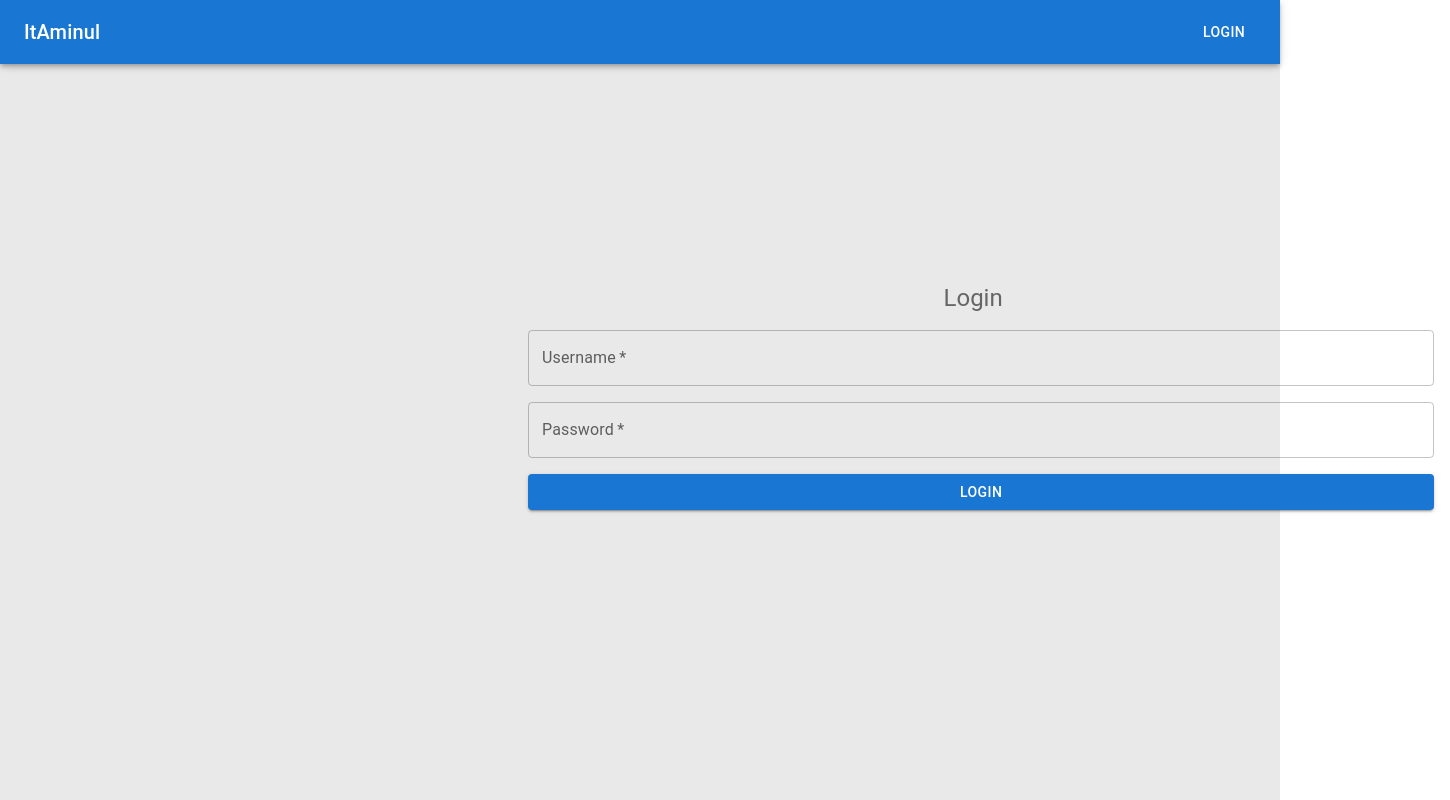
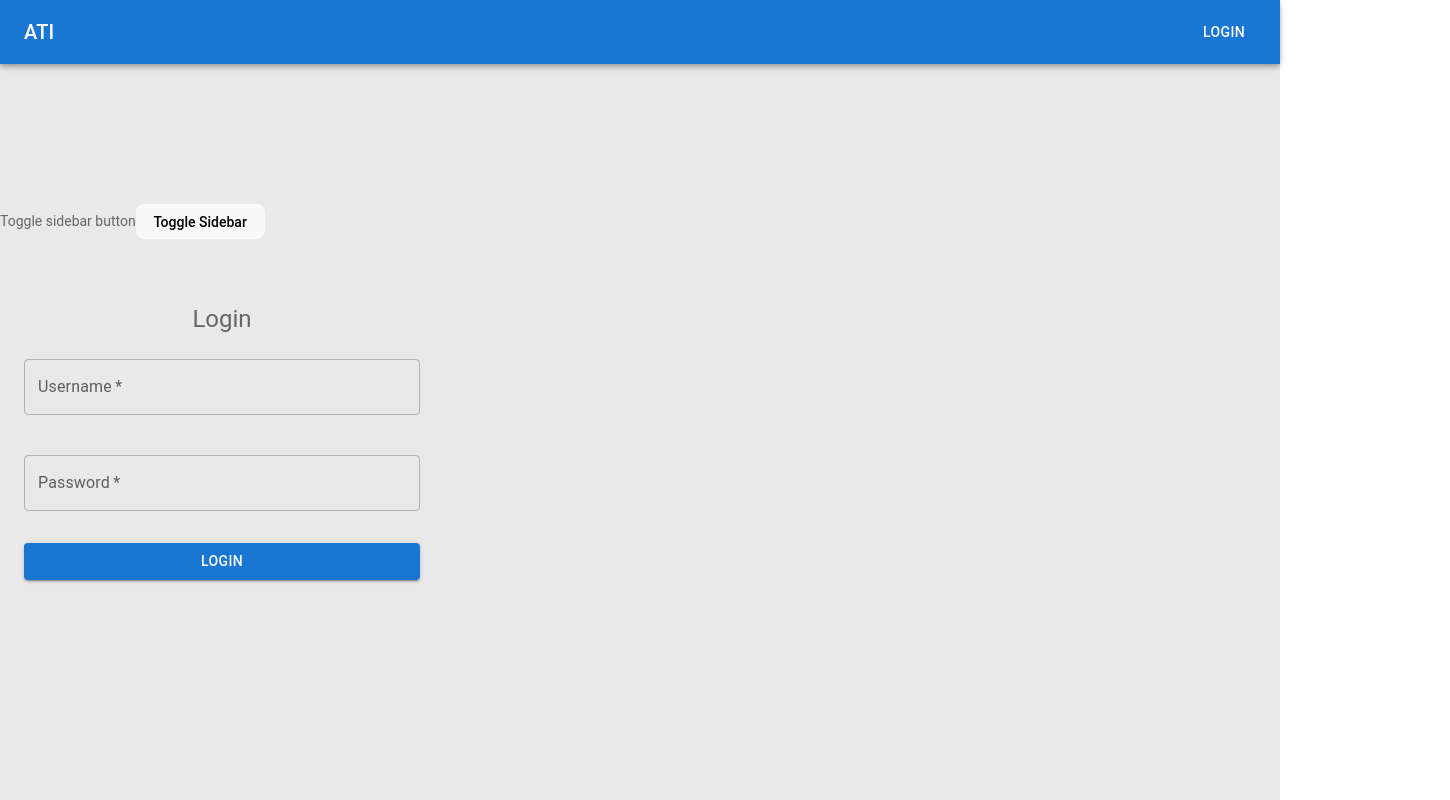
Before and after one commit to itaminul/procurement-reactjs-typescript, a React (Vite) app: page /login in a window 1280 px wide. Shown: the whole page, 1450 px wide, since content can reach past the window. Built offline with nearby package versions, Linux system fonts and the light colour scheme.

Commit message:
login modification

```diff
--- a/package.json
+++ b/package.json
@@ -13,8 +13,10 @@
     "@emotion/react": "^11.11.3",
     "@emotion/styled": "^11.11.0",
     "@mui/material": "^5.15.2",
+    "@reduxjs/toolkit": "^2.0.1",
     "react": "^18.2.0",
     "react-dom": "^18.2.0",
+    "react-redux": "^9.0.4",
     "react-router-dom": "^6.21.1"
   },
   "devDependencies": {
--- a/src/components/layouts/Layout.tsx
+++ b/src/components/layouts/Layout.tsx
@@ -32,10 +32,10 @@ const Layout = ({ children }: props) => {
       <AdminSidebar open={sidebarOpen} onClose={() => setSidebarOpen(false)} />
       {/* Content */}
       <div style={{ marginLeft: sidebarOpen ? 240 : 0 }}>
-        {/* Toggle sidebar button */}
-        {/* <button onClick={() => setSidebarOpen(!sidebarOpen)}>
+        Toggle sidebar button
+         <button onClick={() => setSidebarOpen(!sidebarOpen)}>
           Toggle Sidebar
-        </button> */}
+        </button>
         <main>{children}</main>
       </div>
     </>
--- a/src/components/layouts/Login.tsx
+++ b/src/components/layouts/Login.tsx
@@ -1,85 +1,116 @@
-import React from "react";
-import { Button, Box, Container, Typography, TextField} from "@mui/material";
+import React, { useState } from "react";
+import {  useDispatch } from 'react-redux'
+import { useNavigate } from 'react-router-dom';
+import { login as authService } from '../../redux/services/authService';
+import { loginSuccess } from '../../redux/services/authReducer';
+
+import {
+  Button,
+  TextField,
+  Typography,
+  Box,
+  Container,
+  Grid,
+} from '@mui/material';
 import '../../styles/Login.scss'
 interface Credadencial {
   username: string;
   password: string;
 }
 const Login = () => {
+  const navigateTo = useNavigate();
+  const dispatch = useDispatch()
 
-  const handleLogin = async (
-    e: React.FormEvent<HTMLFormElement>
-   ) => {
-    //e.preventDefault();
+  const [username, setUsername] = useState('');
+  const [password, setPassword] = useState('');
+  const [error, setError] = useState<string | null>(null);
+
+  const handleLogin = async(e: React.FormEvent<HTMLFormElement>) => {
     e.preventDefault();
-    console.log("before");
+    const username = "admin";
+    const password = "123456";
+
     try {
-      // console.log("user name", username);
-      // console.log("user password", password);
-      // const {username, password} = value;
-      // console.log("value", username);
+      const isAuthenticated = await authService({ username, password });
+
+      if (isAuthenticated) {
+        dispatch(loginSuccess());
+        navigateTo('/admin'); // Redirect to admin panel
+      } else {
+        setError('Invalid credentials');
+      }
     } catch (error) {
-      console.log("error", error);
+      setError('An error occurred');
     }
+
+    // if(username === 'admin' && password==='123456'){
+    //  const isAuth =  localStorage.setItem('isAuthenticated', 'true');
+    //  console.log('a', isAuth);
+    //   navigateTo('/admin');
+    //   console.log('login', isAuth);
+    // }else{
+    //   console.log("not login");
+    // }
+
   };
+
   return (
     <>
-      <Container sx={{
-        marginLeft: 36
-      }}>
+        <Container maxWidth="xs">
       <Box
         sx={{
-            display: "flex",
-            marginLeft: 26,
-            flexDirection: "column",
-            alignItems: "center",
+          marginTop: 8,
+          display: 'flex',
+          flexDirection: 'column',
+          alignItems: 'center',
         }}
       >
-          <Typography variant="h5" gutterBottom>
+        <Typography component="h1" variant="h5">
           Login
         </Typography>
-          <Box
-            component="form"
-            onSubmit={handleLogin}
-            sx={{
-              width: "100%",
-              "& .MuiTextField-root": {
-                margin: "8px",
-                width: "100%",
-              },
-              "& .MuiButton-root": {
-                margin: "8px",
-                width: "100%",
-              },
-            }}
-            noValidate
-            autoComplete="off"
-          >
+        <Box component="form" sx={{ mt: 1, width: '100%' }} onSubmit={handleLogin}>
+          <Grid container spacing={2}>
+            <Grid item xs={12}>
               <TextField
+                margin="normal"
                 required
+                fullWidth
                 id="username"
                 label="Username"
-              variant="outlined"
-              //  value={username}
-              // onChange={(e) => setUsername(e.target.value)}
+                value={username}
+                onChange={(e) => setUsername(e.target.value)}
               />
+            </Grid>
+            <Grid item xs={12}>
               <TextField
+                margin="normal"
                 required
+                fullWidth
                 id="password"
                 label="Password"
                 type="password"
-              variant="outlined"
-              // value={password}
-              // onChange={(e) => setPassword(e.target.value)}
+                value={password}
+                onChange={(e) => setPassword(e.target.value)}
               />
-            <Button type="submit" variant="contained" color="primary">
+            </Grid>
+          </Grid>
+          <Button
+            type="submit"
+            fullWidth
+            variant="contained"
+            sx={{ mt: 3, mb: 2 }}
+          >
             Login
           </Button>
         </Box>
       </Box>
     </Container>
+
     </>
   );
 };
 
 export default Login;
+function dispatch(arg0: any) {
+  throw new Error("Function not implemented.");
+}
--- a/src/components/layouts/TopBar.tsx
+++ b/src/components/layouts/TopBar.tsx
@@ -8,13 +8,14 @@ interface TopBarProps {
   handleLogout: () => void;
 }
 
-const TopBar = ({ isAuthenticated}: TopBarProps) => {
+const TopBar = () => {
+   const isAuthenticated = false;
 
   return (
     <AppBar>
       <Toolbar>
         <Typography variant="h6" component="div" sx={{ flexGrow: 1 }}>
-          ItAminul
+          ATI
         </Typography>
         {!isAuthenticated ? (
           <Button color="inherit" component={Link} to="/login">
--- a/src/main.tsx
+++ b/src/main.tsx
@@ -3,11 +3,15 @@ import ReactDOM from 'react-dom/client'
 import App from './App.tsx'
 import './index.css'
 import { BrowserRouter } from 'react-router-dom'
+import { Provider } from 'react-redux'
+import { store } from './redux/store.ts'
 
 ReactDOM.createRoot(document.getElementById("root")!).render(
   <React.StrictMode>
-    <BrowserRouter>
+   <Provider store={store}>
+   <BrowserRouter>
       <App />
     </BrowserRouter>
+   </Provider>
   </React.StrictMode>
 );
--- /dev/null
+++ b/src/redux/services/authReducer.ts
@@ -0,0 +1,26 @@
+// src/redux/authReducer.ts
+
+interface AuthState {
+  isAuthenticated: boolean;
+}
+
+const initialState: AuthState = {
+  isAuthenticated: localStorage.getItem('isAuthenticated') === 'true',
+};
+
+export const authReducer = (state = initialState, action: any): AuthState => {
+  switch (action.type) {
+    case 'LOGIN_SUCCESS':
+      return {
+        ...state,
+        isAuthenticated: true,
+      };
+    case 'LOGOUT':
+      return {
+        ...state,
+        isAuthenticated: false,
+      };
+    default:
+      return state;
+  }
+};
--- /dev/null
+++ b/src/redux/services/authService.ts
@@ -0,0 +1,23 @@
+// src/services/authService.ts
+
+interface Credentials {
+  username: string;
+  password: string;
+}
+
+export const login = async ({ username, password }: Credentials): Promise<boolean> => {
+  // Replace this with actual authentication logic
+  return new Promise((resolve) => {
+    setTimeout(() => {
+      const isAuthenticated = username === 'admin' && password === 'password';
+      if (isAuthenticated) {
+        localStorage.setItem('isAuthenticated', 'true');
+      }
+      resolve(isAuthenticated);
+    }, 1000);
+  });
+};
+
+export const logout = (): void => {
+  localStorage.removeItem('isAuthenticated');
+};
--- /dev/null
+++ b/src/redux/store.ts
@@ -0,0 +1,10 @@
+import { configureStore } from '@reduxjs/toolkit'
+
+export const store = configureStore({
+  reducer: {},
+})
+
+// Infer the `RootState` and `AppDispatch` types from the store itself
+export type RootState = ReturnType<typeof store.getState>
+// Inferred type: {posts: PostsState, comments: CommentsState, users: UsersState}
+export type AppDispatch = typeof store.dispatch
```
Also changed, not shown: 1 other file (tests, documents, lock files or other folders). Lines whose indentation alone changed are shown as unchanged.
